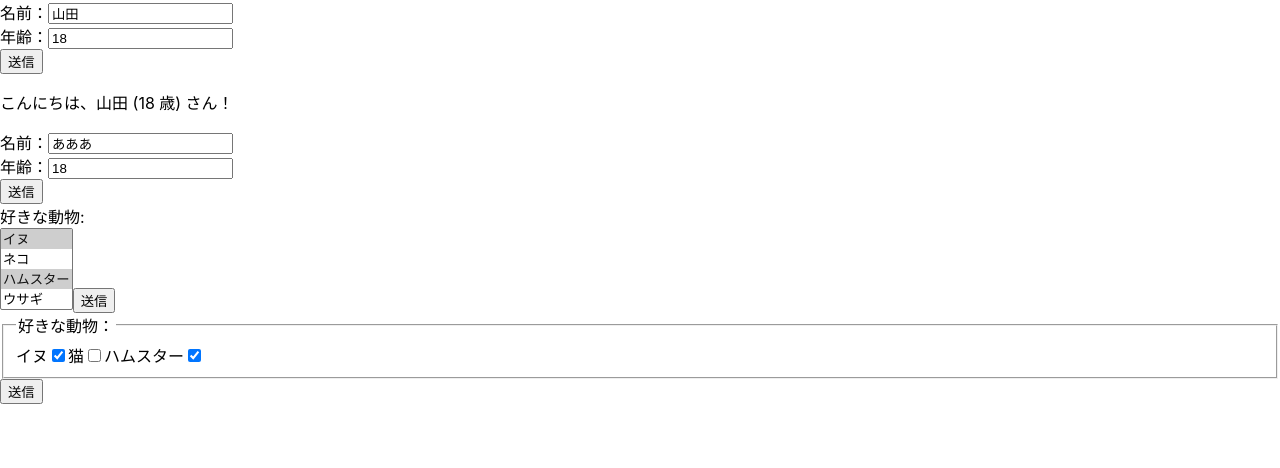
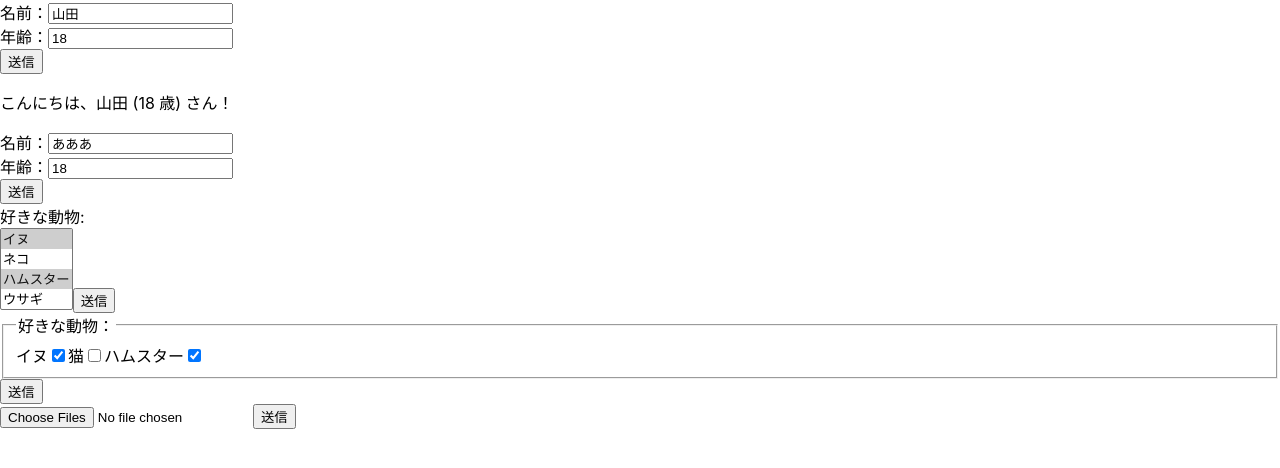
Before and after one commit to yoshi1011/react_relearning, a React (Create React App) app: page / in a window 1280 px wide. Shown: the top 468 px of the page. Built offline with nearby package versions, Linux system fonts and the light colour scheme.

Commit message:
ファイル入力フォーム

```diff
--- /dev/null
+++ b/src/basic/FormFile.js
@@ -0,0 +1,23 @@
+import {useRef} from "react";
+
+const FormFile = () => {
+  const file = useRef(null)
+
+  const show = () => {
+    const fs = file.current.files;
+    for(const f of fs) {
+      console.log(`ファイル名: ${f.name}`)
+      console.log(`種類: ${f.type}`)
+      console.log(`サイズ: ${Math.trunc(f.size / 1024)}KB`)
+    }
+  }
+
+  return (
+      <form>
+        <input type="file" ref={file} multiple />
+        <button type="button" onClick={show}>送信</button>
+      </form>
+  )
+}
+
+export default FormFile
--- a/src/index.js
+++ b/src/index.js
@@ -6,6 +6,7 @@
 import StateFormUC from "./basic/StateFormUC";
 import FormList from "./basic/FormList";
 import FormCheckMulti from "./basic/FormCheckMulti";
+import FormFile from "./basic/FormFile";
 
 const root = ReactDOM.createRoot(document.getElementById('root'));
 root.render(
@@ -14,6 +15,7 @@
       <StateFormUC />
       <FormList />
       <FormCheckMulti />
+      <FormFile />
     </React.StrictMode>
 );
 
```
